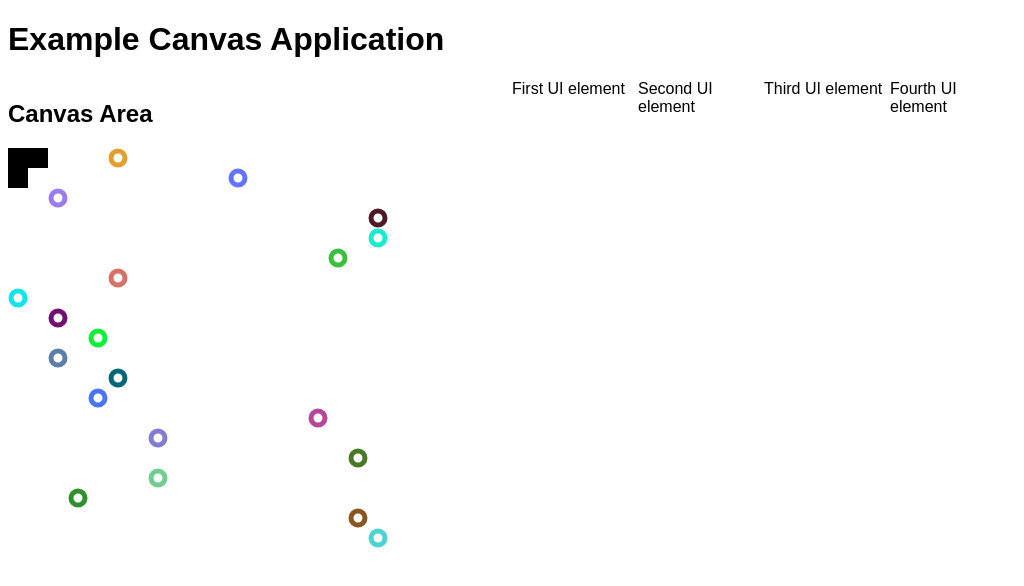
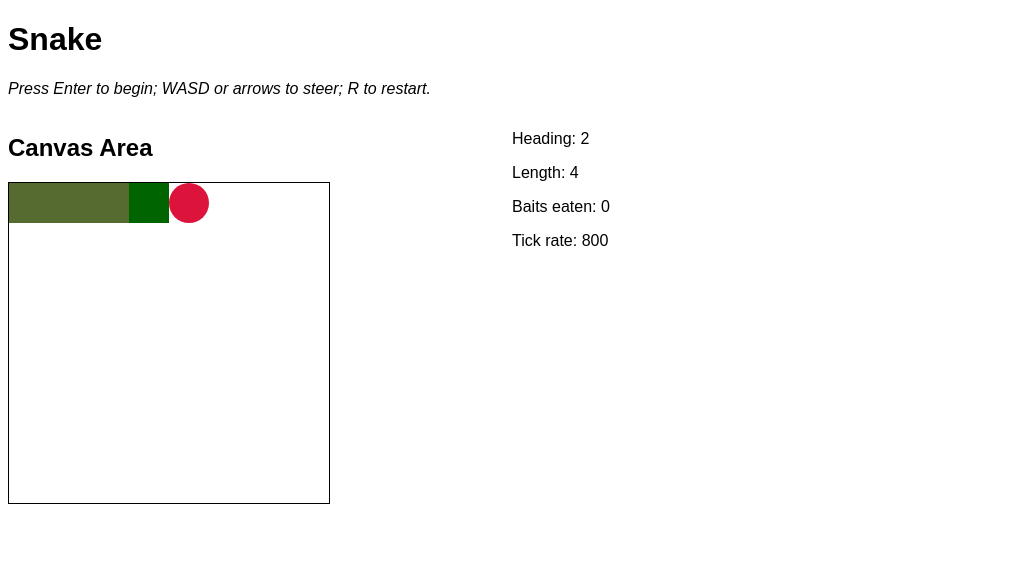
Before and after one commit to amacdougall/electron-snake, an Electron app: page index.html in a window 1024 px wide. Drawn offline with nearby package versions, Linux system fonts and the light colour scheme; files whose address does not match are found by name.

Commit message:
Hasty and untested implementation of the rest of the core gameplay.

```diff
--- a/index.html
+++ b/index.html
@@ -2,29 +2,19 @@
 <html>
   <head>
     <meta charset="UTF-8">
-    <title>Example Canvas Application</title>
+    <title>Snake</title>
     <link rel="stylesheet" href="style.css"/>
   </head>
   <body>
-    <h1>Example Canvas Application</h1>
+    <h1>Snake</h1>
+    <p><em>Press Enter to begin; WASD or arrows to steer; R to restart.</em></p>
     <div class="application-container">
       <div class="main-panel canvas-container">
         <h2>Canvas Area</h2>
         <canvas id="application-canvas" width="800" height="600" />
       </div>
       <div class="main-panel ui-container">
-        <div class="ui-element">
-          First UI element
-        </div>
-        <div class="ui-element">
-          Second UI element
-        </div>
-        <div class="ui-element">
-          Third UI element
-        </div>
-        <div class="ui-element">
-          Fourth UI element
-        </div>
+        Press Enter to begin.
       </div>
 
 
--- a/src/application.js
+++ b/src/application.js
@@ -1,48 +1,109 @@
-const Blockboard = require("./src/blockboard");
+const Blockboard = require("./blockboard");
+const Compass = require("./compass");
+const Game = require("./game");
 
-const BLOCK_SIZE = 20;
-const COLUMNS = 20;
-const ROWS = 20;
+const BLOCK_SIZE = 40;
+const COLUMNS = 8;
+const ROWS = 8;
 
 const canvas = document.querySelector("#application-canvas");
+const uiContainer = document.querySelector(".ui-container");
 
-const board = new Blockboard(canvas, {
-  blockSize: BLOCK_SIZE,
-  columns: COLUMNS,
-  rows: ROWS
-});
+let game;
+let board;
 
-let coords = [[0, 0], [0, 1], [1, 0]];
+function renderGameState() {
+  board.clear();
+  board.addSquares(game.snake.body, {fillStyle: "darkolivegreen"});
+  board.addSquare(game.snake.head[0], game.snake.head[1], {fillStyle: "darkgreen"});
+  board.addCircle(game.baitCoordinates[0], game.baitCoordinates[1], {fillStyle: "crimson"});
 
-board.addSquares(coords, {fillStyle: "black"});
+  // this area was going to contain inputs you could use to tweak the game properties
+  uiContainer.innerHTML = `
+    <p>Heading: ${game.snake.heading}</p>
+    <p>Length: ${game.snake.body.length}</p>
+    <p>Baits eaten: ${game.snake.body.length - 4}</p>
+    <p>Tick rate: ${game.tickRate}</p>
+  `;
+}
 
-for (let i = 0; i < 20; i++) {
-  let red = Math.floor(255 * Math.random());
-  let green = Math.floor(255 * Math.random());
-  let blue = Math.floor(255 * Math.random());
-  let color = `rgb(${red}, ${green}, ${blue})`;
-  board.addCircle(Math.floor(20 * Math.random()), i, {
-    strokeStyle: color,
-    // fillStyle: color,
-    lineWidth: 5
+function handleTick() {
+  renderGameState();
+}
+
+function handleLoss() {
+  console.log("YOU HAVE DIED");
+}
+
+// NOTE: I played fast and loose with the application structure in this file,
+// since I was running out of time. We're assigning to global board and game
+// variables without worrying too much about it. In a real application, this
+// "application.js" would have a little more structure.
+function createNewGame() {
+  board = new Blockboard(canvas, {
+    blockSize: BLOCK_SIZE,
+    columns: COLUMNS,
+    rows: ROWS
+  });
+
+  game = new Game({
+    columns: COLUMNS,
+    rows: ROWS,
+    tickRate: 800,
+    tickRateDecayMultiplier: 0.95,
+    tickHandler: handleTick,
+    lossHandler: handleLoss
   });
 }
 
-// so this is all working pretty good
+function startNewGame() {
+  createNewGame();
 
-canvas.onclick = event => {
-  let x = Math.floor(event.offsetX / BLOCK_SIZE);
-  let y = Math.floor(event.offsetY / BLOCK_SIZE);
+  document.onkeydown = event => {
+    switch (event.key) {
+      case "ArrowUp":
+      case "w":
+        if (game.snake.isValidHeading(Compass.NORTH)) {
+          game.snake.heading = Compass.NORTH;
+        }
+        break;
+      case "ArrowRight":
+      case "d":
+        if (game.snake.isValidHeading(Compass.EAST)) {
+          game.snake.heading = Compass.EAST;
+        }
+        break;
+      case "ArrowDown":
+      case "s":
+        if (game.snake.isValidHeading(Compass.SOUTH)) {
+          game.snake.heading = Compass.SOUTH;
+        }
+        break;
+      case "ArrowLeft":
+      case "a":
+        if (game.snake.isValidHeading(Compass.WEST)) {
+          game.snake.heading = Compass.WEST;
+        }
+        break;
+      case "r":
+      case "Enter":
+        startNewGame();
+        break;
+    }
+  }
 
-  board.addSquare(x, y, {fillStyle: "green"});
-};
+  renderGameState();
+  game.start();
+}
 
+createNewGame();
+renderGameState();
+
+// this handler will be used until a new game is started
 document.onkeydown = event => {
-  /*
-  console.log("onkeydown: code \"%s\", key \"%s\", charcode %s, keycode %s",
-    event.code, event.key, event.charCode, event.keyCode);
-  */
-  // in Chrome, at least, you can check event.key for:
-  // "ArrowRight", and left, etc
-  // "w", and asd, etc
-};
+  switch (event.key) {
+    case "Enter":
+      startNewGame();
+      break;
+  }
+}
--- a/src/game.js
+++ b/src/game.js
@@ -1,7 +1,11 @@
 const Snake = require("./snake");
+const _ = require("lodash");
 
 const DEFAULT_COLUMNS = 20;
 const DEFAULT_ROWS = 20;
+
+const DEFAULT_TICK_RATE = 1000;
+const DEFAULT_TICK_RATE_DECAY_MULTIPLIER = 0.95;
 
 /**
  * Core logic for the snake game. Should not be aware of rendering details.
@@ -11,23 +15,44 @@ class Game {
    * Creates a new Game instance. Minimum playfield size is 5 x 5.
    *
    * @param {Object} options - An options hash.
-   * @param {Number} options.columns - The width of the playfield. Default 20.
-   * @param {Number} options.rows - The height of the playfield. Default 20.
+   * @param {Number} [options.columns] - The width of the playfield. Default 20.
+   * @param {Number} [options.rows] - The height of the playfield. Default 20.
+   * @param {Number} [options.tickRate] - The time between game loop ticks, in
+   * ms. Default 1000.
+   * @param {Number} [options.tickRateDecayMultiplier] - Each time the snake
+   * eats the bait, the current tick rate will be multiplied by this value. If
+   * it is greater than 1.0, the game will get slower with each bait! Default
+   * 0.95.
+   * @param {Function} [options.tickHandler] - A function called after each
+   * tick of the game loop. Host code may wish to render the game state.
+   * @param {Function} [options.lossHandler] - A function called when the user
+   * has lost the game.
    */
-  constructor({columns = DEFAULT_COLUMNS, rows = DEFAULT_ROWS} = {}) {
+  constructor({
+    columns = DEFAULT_COLUMNS,
+    rows = DEFAULT_ROWS,
+    tickRate = DEFAULT_TICK_RATE,
+    tickRateDecayMultiplier = DEFAULT_TICK_RATE_DECAY_MULTIPLIER,
+    tickHandler = null,
+    lossHandler = null
+  } = {}) {
     if (columns < 5 || rows < 5) {
       throw new Error(`Game playfield must be at least 5 x 5.
         Requested dimensions were ${columns} x ${rows}.`);
     }
 
-    // playfield boundaries
     this.columns = columns;
     this.rows = rows;
 
-    // our humble protagonist
+    this.tickRate = tickRate || DEFAULT_TICK_RATE;
+    this.tickRateDecayMultiplier = tickRateDecayMultiplier || DEFAULT_TICK_RATE_DECAY_MULTIPLIER;
+
+    this.tickHandler = tickHandler;
+    this.lossHandler = lossHandler;
+
     this.snake = new Snake({game: this});
-
-    // this.baitCoordinates = this.chooseBaitCoordinates();
+    this.baitCoordinates = this.chooseBaitCoordinates();
+    this.running = false;
   }
 
   /**
@@ -59,6 +84,55 @@ class Game {
     // finally, return a random element from that list
     return candidates[(Math.floor(candidates.length * Math.random()))];
   }
+
+  get snakeWillHitWall() {
+    return this.snake.destination[0] >= this.columns ||
+           this.snake.destination[1] >= this.rows;
+  }
+
+  get snakeWillHitSelf() {
+    return this.snake.body.some(segment => _.isEqual(segment, this.snake.destination));
+  }
+
+  get snakeWillEatBait() {
+    return _.isEqual(this.snake.destination, this.baitCoordinates);
+  }
+
+  advanceGameLoop() {
+    if (this.snakeWillHitWall || this.snakeWillHitSelf) {
+      this.endGameWithLoss();
+    } else if (this.snakeWillEatBait) {
+      this.snake.advanceHead();
+      this.tickRate = Math.round(this.tickRate * this.tickRateDecayMultiplier);
+      this.baitCoordinates = this.chooseBaitCoordinates();
+    } else {
+      this.snake.move();
+    }
+  }
+
+  start() {
+    this.running = true;
+
+    const tick = () => {
+      console.log("game tick occurring");
+      if (this.running) {
+        this.advanceGameLoop();
+        this.tickHandler && this.tickHandler();
+        setTimeout(tick, this.tickRate);
+      }
+    };
+
+    // don't tick immediately, to give the user a chance to change the heading
+    setTimeout(tick, this.tickRate);
+  }
+
+  /**
+   * YOU HAVE DIED
+   */
+  endGameWithLoss() {
+    this.running = false;
+    this.lossHandler && this.lossHandler();
+  }
 }
 
 module.exports = Game;
--- a/src/snake.js
+++ b/src/snake.js
@@ -89,6 +89,22 @@ class Snake {
   }
 
   /**
+   * Returns the [x, y] coordinate pair for the next square the snake will reach.
+   */
+  get destination() {
+    switch (this.heading) {
+      case Compass.NORTH:
+        return [this.head[0], this.head[1] - 1];
+      case Compass.EAST:
+        return [this.head[0] + 1, this.head[1]];
+      case Compass.SOUTH:
+        return [this.head[0], this.head[1] + 1];
+      case Compass.WEST:
+        return [this.head[0] - 1, this.head[1]];
+    }
+  }
+
+  /**
    * Moves the snake one square in the current heading. Invalid movement is
    * possible: game code is responsible for collision detection.
    */
@@ -104,20 +120,7 @@ class Snake {
    * snake will grow by one segment. Use this when eating the bait.
    */
   advanceHead() {
-    switch (this.heading) {
-      case Compass.NORTH:
-        this._body.push([this.head[0], this.head[1] - 1]);
-        break;
-      case Compass.EAST:
-        this._body.push([this.head[0] + 1, this.head[1]]);
-        break;
-      case Compass.SOUTH:
-        this._body.push([this.head[0], this.head[1] + 1]);
-        break;
-      case Compass.WEST:
-        this._body.push([this.head[0] - 1, this.head[1]]);
-        break;
-    }
+    this._body.push(this.destination);
   }
 }
 
--- a/style.css
+++ b/style.css
@@ -3,7 +3,7 @@ body {
 }
 
 #application-canvas {
-
+  border: thin black solid;
 }
 
 .application-container {
@@ -17,16 +17,3 @@ body {
   flex-grow: 1;
   flex-basis: 5rem
 }
-
-.ui-container {
-  display: flex;
-  flex-direction: row;
-  flex-wrap: wrap;
-  align-items: flex-start;
-}
-
-.ui-element {
-  flex-grow: 1;
-  flex-shrink: 0;
-  flex-basis: 2rem;
-}
```
